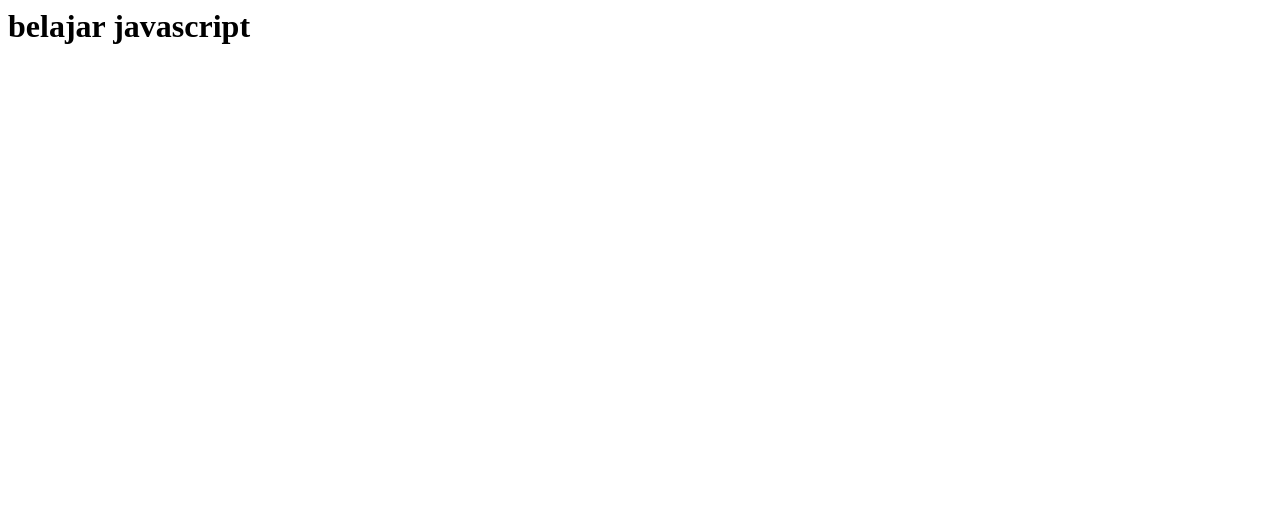
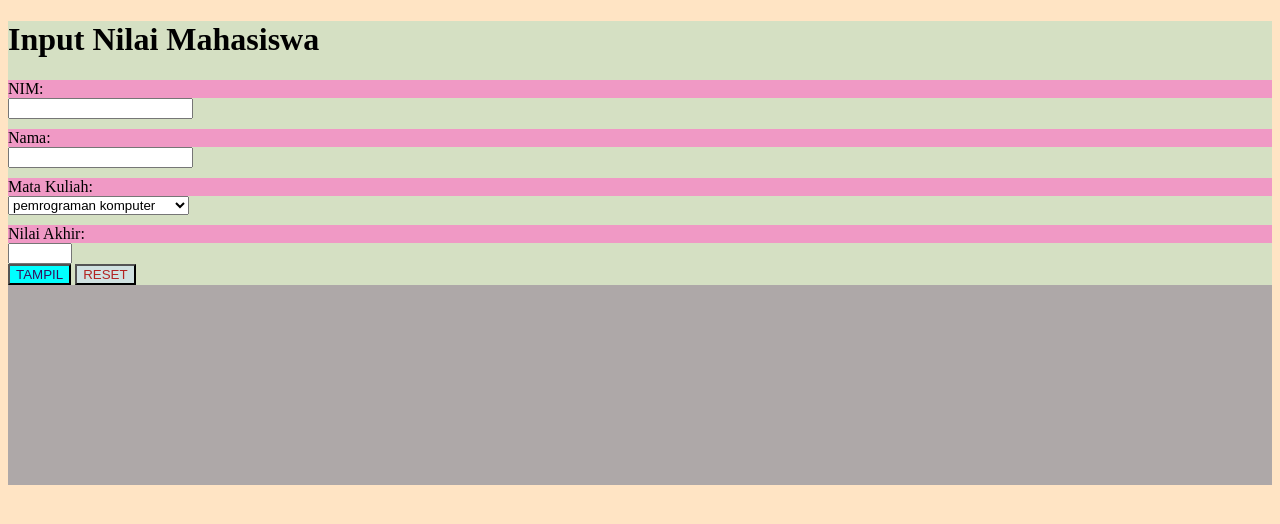
Before and after one commit to Alvinpurnamasari/2023010009_Alvin-Purnamasari, a plain HTML site: page index.html in a window 1280 px wide. Drawn offline with Linux system fonts and the light colour scheme.

Commit message:
Add files via upload

```diff
--- a/index.html
+++ b/index.html
@@ -1,9 +1,70 @@
-<html>
-    <head>
-        <title>alvin purnama</title>
-    </head>
-    <body>
-        <h1>belajar javascript</h1>
-        <script src="main.js"></script>
-    </body>
+<!DOCTYPE html>
+<html lang="en">
+<head>
+    <meta charset="UTF-8">
+    <meta name="viewport" content="width=device-width, initial-scale=1.0">
+    <title>Input Nilai Mahasiswa</title>
+    <style>
+         body {
+            font-synthesis: Broadway ;
+            background-color: bisque;
+        }
+        .container {
+            background-color: rgb(213, 224, 195);
+        }
+        label{
+            display: block;
+            margin-top: 10px;
+            font-style: Calibri;
+            background-color: rgb(240, 153, 197);
+        }
+        button[type="button"]{
+            background-color: aqua;
+            color: rgb(55, 15, 92);
+        }button[type="reset"]{
+            background-color: rgb(208, 225, 225);
+            color:firebrick;
+        }
+        #hasil {
+            background-color: rgb(174, 168, 168);
+            padding: 100px;
+        }
+    </style>
+
+</head>
+<body>
+    <div class="container">
+        <h1>Input Nilai Mahasiswa</h1>
+        <form id="nilaiForm">
+            <label for="nim">NIM:</label>
+            <input type="text" id="nim" name="nim" required><br>
+
+            <label for="nama">Nama:</label>
+            <input type="text" id="nama" name="nama" required><br>
+
+            <label for="matkul">Mata Kuliah:</label>
+            <select id="matkul" name="matkul" required>
+                <option value="pemrograman komputer">pemrograman komputer</option>
+                <option value="kalkulus">kalkulus</option>
+                <option value="diskrit">diskrit</option>
+                <option value="struktur data dan algiritma">struktur data dan algoritma</option>
+                <option value="arsitektur komputer">arsitektur komputer</option>
+                <option value="sistem oprasi">sistem oprasi</option>
+                <option value="desain perangkat lunak">desain perangkat lunak</option>
+                <option value="pendidikan pancasila">pendidikan pancasila</option>
+                <option value="Bahasa Indonesia">Bahasa Indonesia</option>
+            </select><br>
+
+            <label for="nilai">Nilai Akhir:</label>
+            <input type="number" id="nilai" name="nilai" min="0" max="100" required><br>
+
+            <button type="button" onclick="tampil()">TAMPIL</button>
+            <button type="reset">RESET</button>
+        </form>
+
+        <div id="hasil"></div>
+    </div>
+
+    <script src="uts.js"></script>
+</body>
 </html>
--- /dev/null
+++ b/uts.js
@@ -0,0 +1,70 @@
+
+document.addEventListener('DOMContentLoaded', function() {
+    const form = document.getElementById('nilaiForm');
+    form.addEventListener('reset', function() {
+        document.getElementById('reset', hasil).innerHTML = '';
+    });
+});
+
+function tampil() {
+    const nim = document.getElementById('nim').value;
+    const nama = document.getElementById('nama').value;
+    const matkul = document.getElementById('matkul').value;
+    const nilaiAkhir = parseInt(document.getElementById('nilai').value);
+
+    let nilaiHuruf = '';
+    let indeksNilai = '';
+    let keterangan = '';
+
+    if (nilaiAkhir >= 85 && nilaiAkhir <= 100) {
+        nilaiHuruf = 'A';
+        indeksNilai = '4.00';
+        keterangan = 'Pujian';
+    } else if (nilaiAkhir >= 79) {
+        nilaiHuruf = 'A-';
+        indeksNilai = '3.67';
+        keterangan = 'Sangat Memuaskan';
+    } else if (nilaiAkhir >= 74) {
+        nilaiHuruf = 'B+';
+        indeksNilai = '3.33';
+        keterangan = 'Sangat Memuaskan';
+    } else if (nilaiAkhir >= 69) {
+        nilaiHuruf = 'B';
+        indeksNilai = '3.00';
+        keterangan = 'Memuaskan';
+    } else if (nilaiAkhir >= 64) {
+        nilaiHuruf = 'B-';
+        indeksNilai = '2.67';
+        keterangan = 'Memuaskan';
+    } else if (nilaiAkhir >= 59) {
+        nilaiHuruf = 'C+';
+        indeksNilai = '2.33';
+    } else if (nilaiAkhir >= 54) {
+        nilaiHuruf = 'C';
+        indeksNilai = '2.00';
+    } else if (nilaiAkhir >= 41) {
+        nilaiHuruf = 'D';
+        indeksNilai = '1.00';
+    } else if (nilaiAkhir >= 0 && nilaiAkhir <= 40) {
+        nilaiHuruf = 'E';
+        indeksNilai = '0.00';
+    } else {
+        alert('Nilai tidak valid!');
+        return;
+    }
+
+    const hasil = `
+        <h2>Hasil Input Nilai Mahasiswa</h2>
+        <p><strong>NIM:</strong> ${nim}</p>
+        <p><strong>Nama:</strong> ${nama}</p>
+        <p><strong>Mata Kuliah:</strong> ${matkul}</p>
+        <p><strong>Nilai Akhir:</strong> ${nilaiAkhir}</p>
+        <p><strong>Nilai Huruf:</strong> ${nilaiHuruf}</p>
+        <p><strong>Indeks Nilai:</strong> ${indeksNilai}</p>
+        <p><strong>Keterangan:</strong> ${keterangan}</p>
+    `;
+
+
+    document.getElementById('hasil').innerHTML = hasil;
+
+}
```
